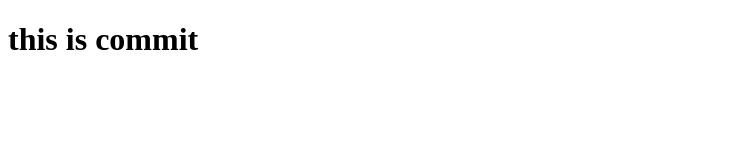
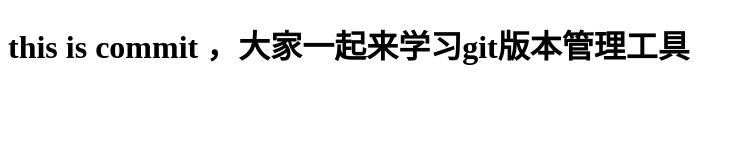
Before and after one commit to Daisyyangxinxin/newrepo, a plain HTML site: page index.html in a window 1280 px wide. Shown: the whole page, without its empty margins (0-745 px from the left). Drawn offline with Linux system fonts and the light colour scheme.

Commit message:
一起学习’
git commit -am 一起学‘

```diff
--- a/index.html
+++ b/index.html
@@ -7,6 +7,6 @@
     <title>commit</title>
 </head>
 <body>
-    <h1>this is commit</h1>
+    <h1>this is commit ，大家一起来学习git版本管理工具</h1>
 </body>
 </html>
```
